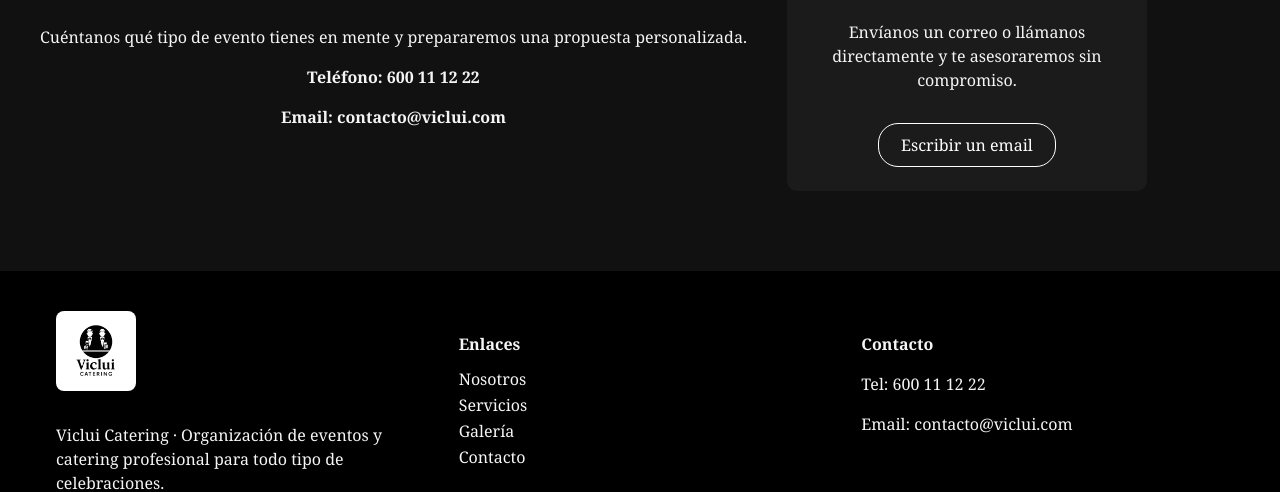
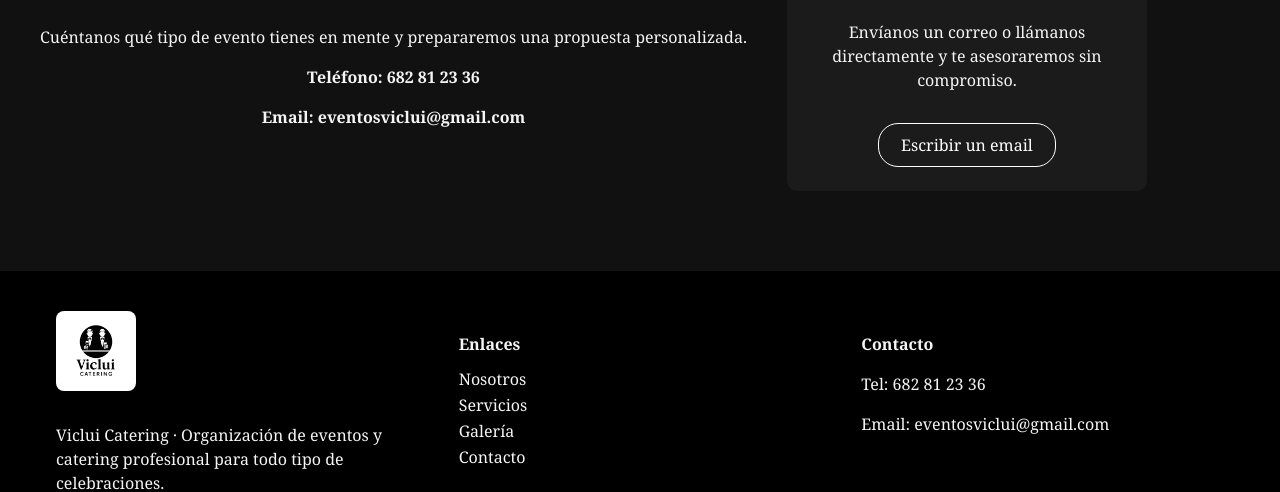
Before and after one commit to Luisdelahaza/viclui-catering, a React (Vite) app: page / in a window 1280 px wide. Shown: the part 3169-3661 px from the top of the page. Built offline with nearby package versions, Linux system fonts and the light colour scheme.

Commit message:
Actualizado correo y telefono

```diff
--- a/src/App.jsx
+++ b/src/App.jsx
@@ -202,15 +202,15 @@
               Cuéntanos qué tipo de evento tienes en mente y prepararemos una
               propuesta personalizada.
             </p>
-            <p><strong>Teléfono:</strong> <a href="tel:+34600111222">600 11 12 22</a></p>
-            <p><strong>Email:</strong> <a href="mailto:contacto@viclui.com">contacto@viclui.com</a></p>
+            <p><strong>Teléfono:</strong> <a href="tel:+34682812336">682 81 23 36</a></p>
+            <p><strong>Email:</strong> <a href="mailto:eventosviclui@gmail.com">eventosviclui@gmail.com</a></p>
           </div>
           <div className="contact-box">
             <h3>¿Hablamos de tu evento?</h3>
             <p>
               Envíanos un correo o llámanos directamente y te asesoraremos sin compromiso.
             </p>
-            <button onClick={() => (window.location = "mailto:contacto@viclui.com")}>
+            <button onClick={() => (window.location = "mailto:eventosviclui@gmail.com")}>
               Escribir un email
             </button>
           </div>
@@ -236,8 +236,8 @@
           </div>
           <div className="footer-col">
             <h4>Contacto</h4>
-            <p>Tel: 600 11 12 22</p>
-            <p>Email: contacto@viclui.com</p>
+            <p>Tel: 682 81 23 36</p>
+            <p>Email: eventosviclui@gmail.com</p>
           </div>
         </div>
         <div className="footer-bottom">
```
